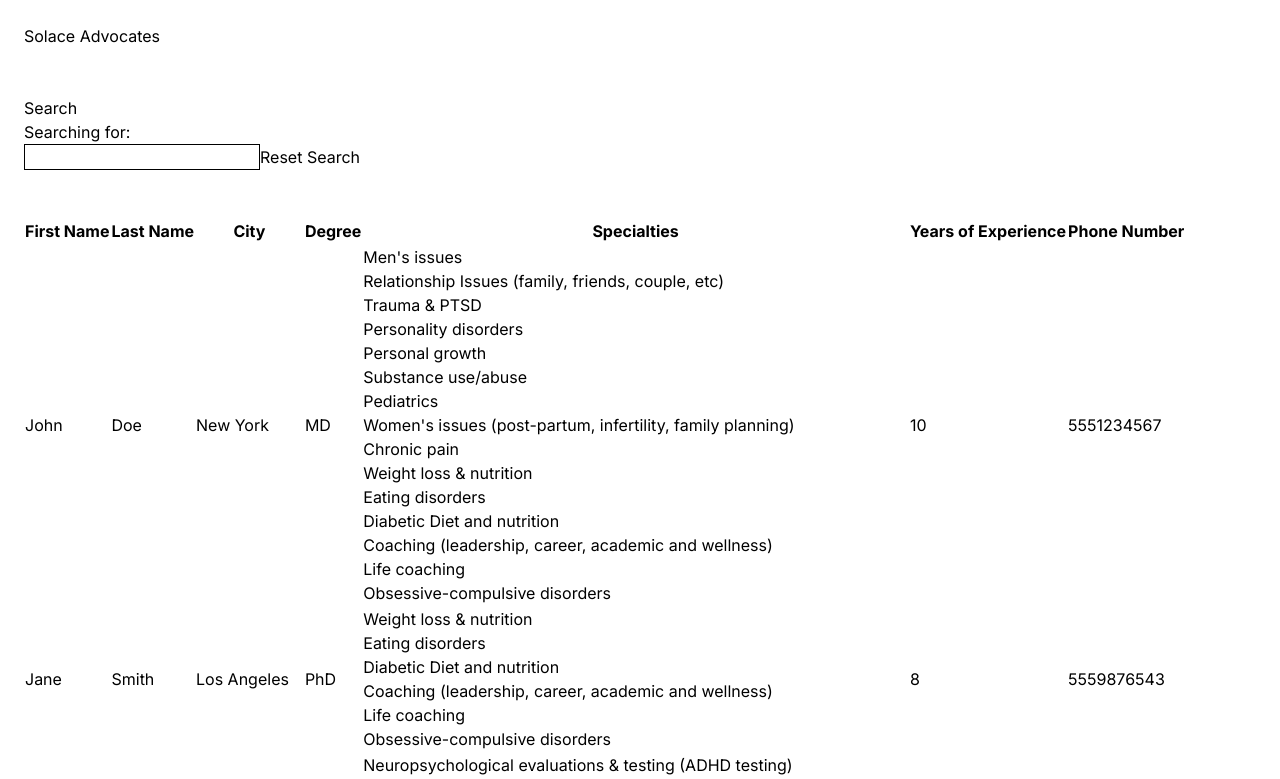
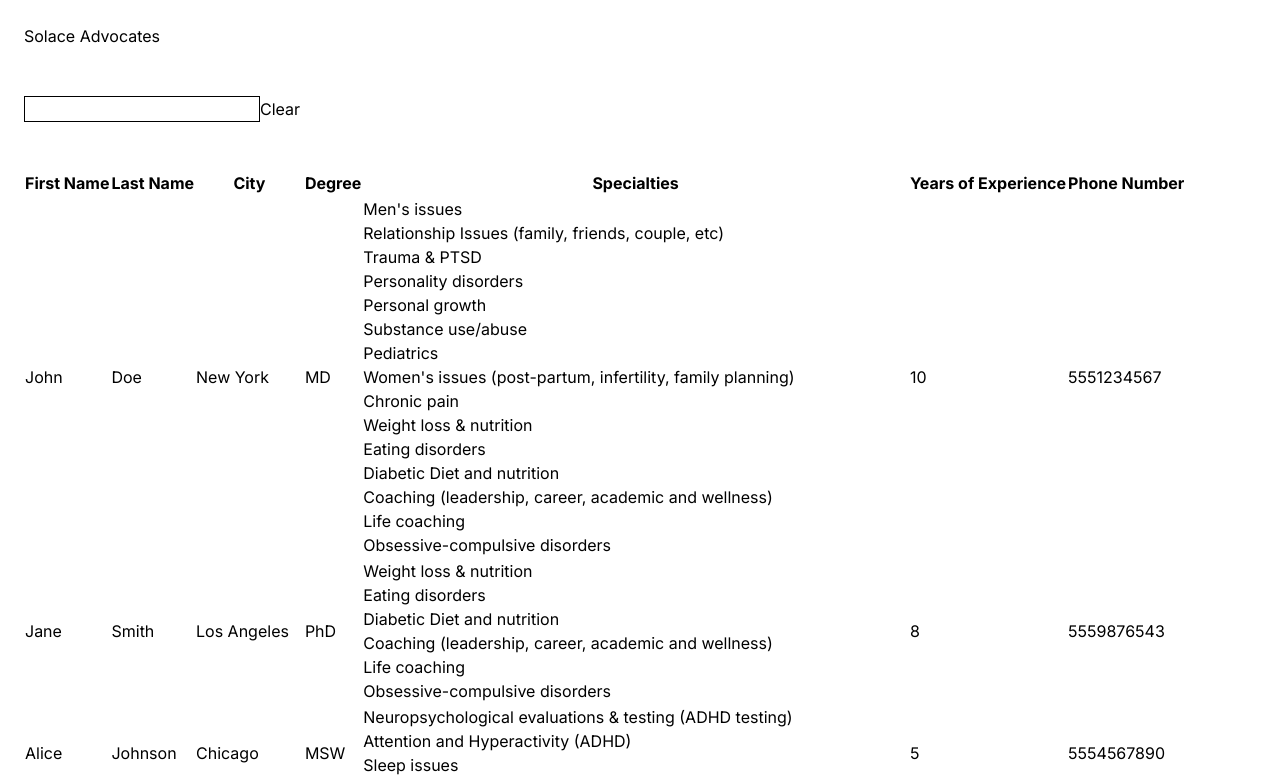
Before and after one commit to ctniel1/solace-assessment, a Next.js app: page / in a window 1280 px wide. Shown: the top 779 px of the page. Built offline with nearby package versions, Linux system fonts and the light colour scheme.

Commit message:
Break Search bar into its own component

```diff
--- /dev/null
+++ b/src/app/components/SearchBar.tsx
@@ -0,0 +1,43 @@
+import React from 'react';
+import { Advocate } from '../models/advocate';
+
+type SearchBarProps = {
+  advocates: Advocate[];
+  setFilteredAdvocates: React.Dispatch<React.SetStateAction<Advocate[]>>;
+}
+
+const SearchBar: React.FC<SearchBarProps> = ({advocates, setFilteredAdvocates}) => {
+  const [searchInput, setSearchInput] = React.useState<string>("");
+
+  const onChange = (e: React.ChangeEvent<HTMLInputElement>) => {
+    setSearchInput(e.target.value);
+    const searchTerm = e.target.value.toLowerCase();
+
+    const filteredAdvocates = advocates.filter((advocate) => {
+      return (
+      advocate.firstName.toLowerCase().includes(searchTerm) ||
+      advocate.lastName.toLowerCase().includes(searchTerm) ||
+      advocate.city.toLowerCase().includes(searchTerm) ||
+      advocate.degree.toLowerCase().includes(searchTerm) ||
+      advocate.specialties.some((s) => s.toLowerCase().includes(searchTerm)) ||
+      advocate.yearsOfExperience.toString().toLowerCase().includes(searchTerm)
+      );
+    });
+
+    setFilteredAdvocates(filteredAdvocates);
+  };
+
+  const onClick = () => {
+    setSearchInput("");
+    setFilteredAdvocates(advocates);
+  };
+
+  return (
+    <div>
+        <input style={{ border: "1px solid black" }} value={searchInput} onChange={onChange} />
+        <button onClick={onClick}>Clear</button>
+      </div>
+  );
+};
+
+export default SearchBar;
--- a/src/app/page.tsx
+++ b/src/app/page.tsx
@@ -2,6 +2,7 @@
 
 import { useEffect, useState } from "react";
 import { Advocate } from "./models/advocate";
+import SearchBar from "./components/SearchBar";
 
 export default function Home() {
   const [advocates, setAdvocates] = useState<Advocate[]>([]);
@@ -17,43 +18,12 @@
     });
   }, []);
 
-  const onChange = (e: React.ChangeEvent<HTMLInputElement>) => {
-    const searchTerm = e.target.value.toLowerCase();
-
-    document.getElementById("search-term")!.innerHTML = e.target.value;
-
-    const filteredAdvocates = advocates.filter((advocate) => {
-      return (
-      advocate.firstName.toLowerCase().includes(searchTerm) ||
-      advocate.lastName.toLowerCase().includes(searchTerm) ||
-      advocate.city.toLowerCase().includes(searchTerm) ||
-      advocate.degree.toLowerCase().includes(searchTerm) ||
-      advocate.specialties.some((s) => s.toLowerCase().includes(searchTerm)) ||
-      advocate.yearsOfExperience.toString().toLowerCase().includes(searchTerm)
-      );
-    });
-
-    setFilteredAdvocates(filteredAdvocates);
-  };
-
-  const onClick = () => {
-    console.log(advocates);
-    setFilteredAdvocates(advocates);
-  };
-
   return (
     <main style={{ margin: "24px" }}>
       <h1>Solace Advocates</h1>
       <br />
       <br />
-      <div>
-        <p>Search</p>
-        <p>
-          Searching for: <span id="search-term"></span>
-        </p>
-        <input style={{ border: "1px solid black" }} onChange={onChange} />
-        <button onClick={onClick}>Reset Search</button>
-      </div>
+      <SearchBar advocates={advocates} setFilteredAdvocates={setFilteredAdvocates} />
       <br />
       <br />
       <table>
```
